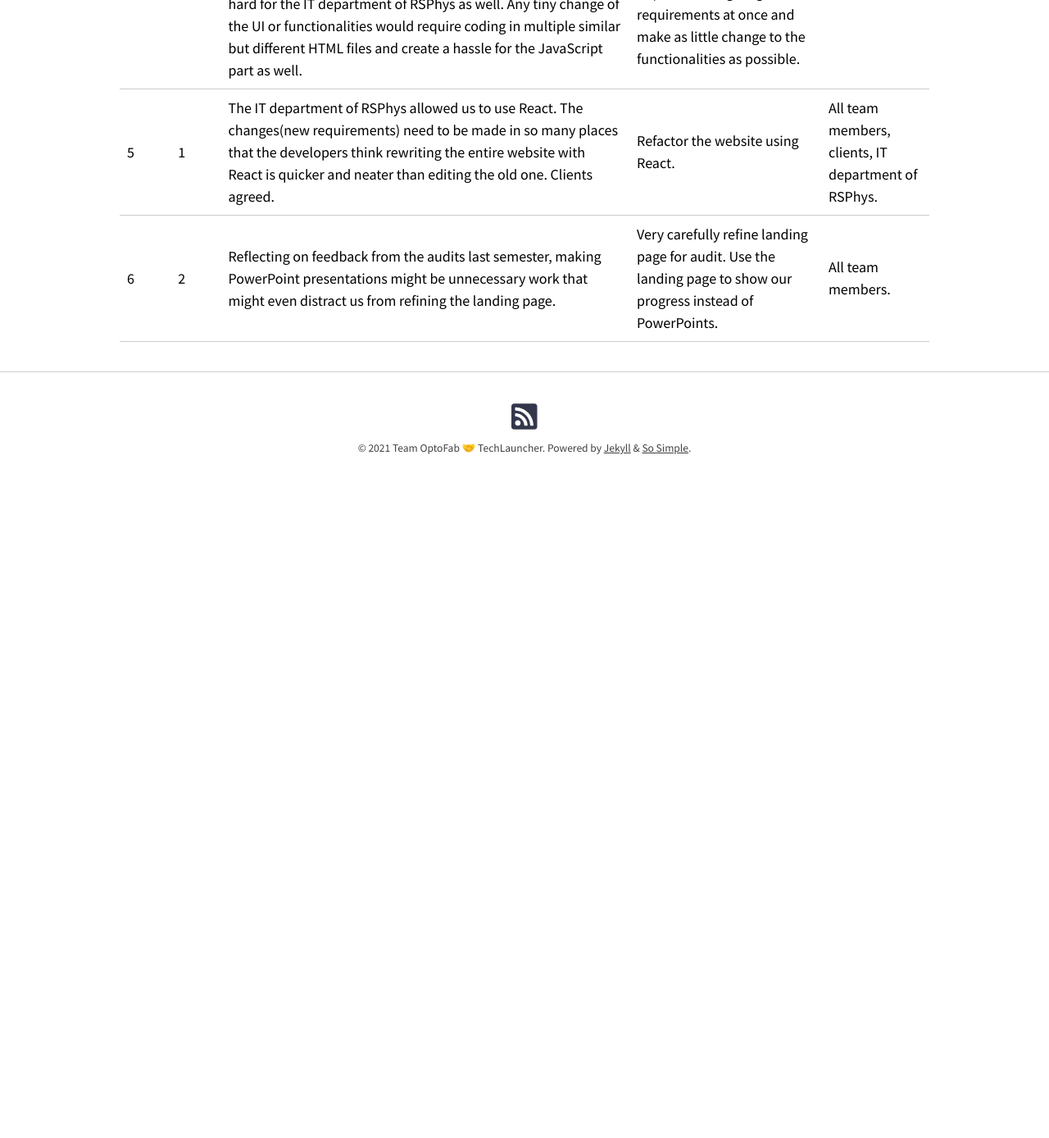
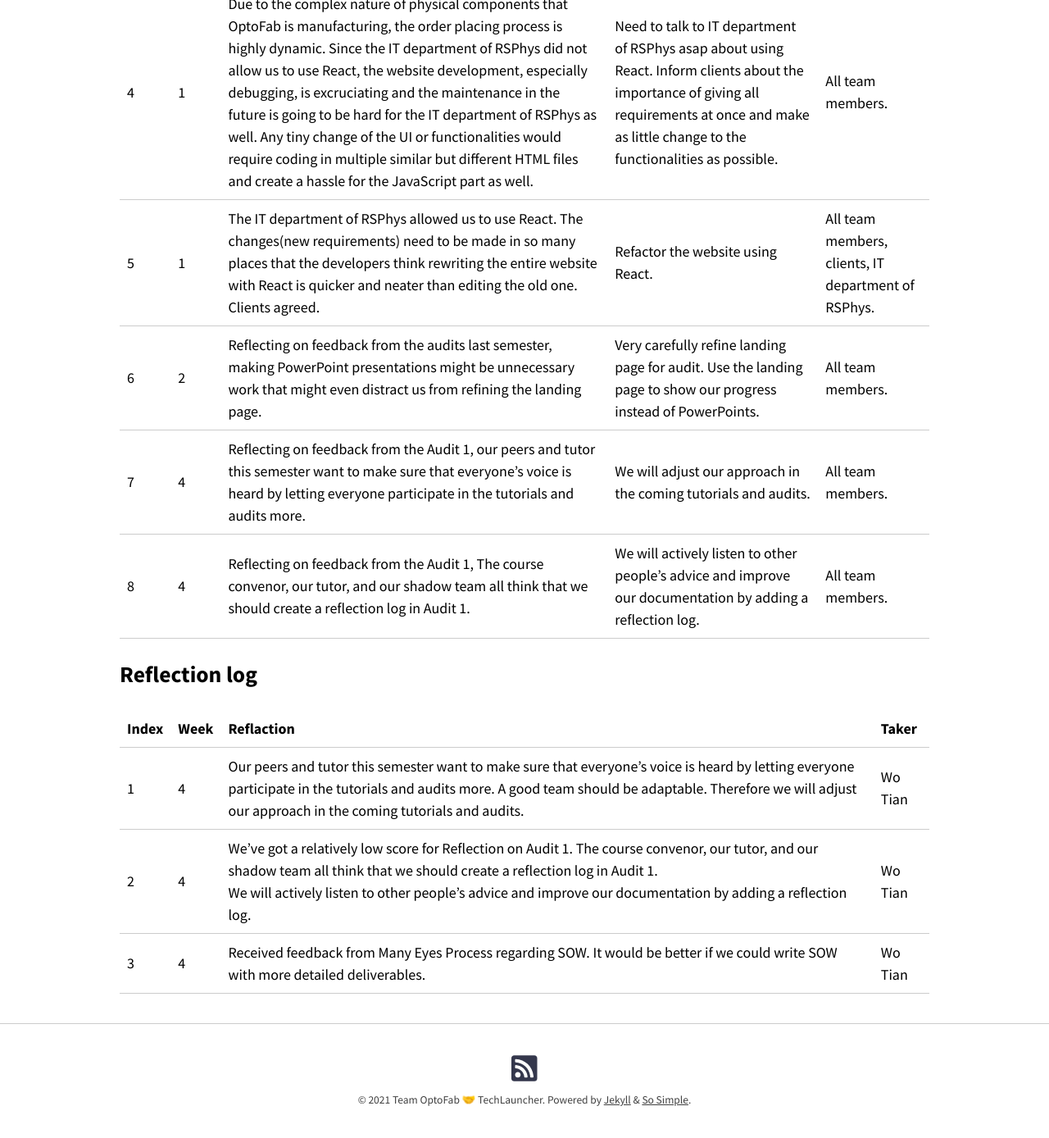
Before and after one commit to optofab/optofab.github.io, a Jekyll site: the page built from logs.md, in a window 1280 px wide and 1400 px high, scrolled down 19518 px. Shown: the top 1388 px of the window at 82% size. Built offline with Jekyll 4.4.1, drawn with Linux system fonts in a browser that asks for light colours; nearby versions of some CDN libraries; emoji names are drawn with the system emoji font; before the commit the page ends 20148 px from its top, so only the background shows below that; some of the changed text lies outside the part shown.

Commit message:
Update logs.md

```diff
--- a/logs.md
+++ b/logs.md
@@ -656,10 +656,12 @@
 
 - Wo Tian
 
-  - Host group meetings and a clients meeting(~ 1.5h). Record meeting minutes.
+  - Host group meetings and a clients meeting. Record meeting minutes. (~ 1.75h)
   - Meet Henry via Zoom, compare the current Customer Portal with requirements from OptoFab, write down the things that need to be corrected, wait for Henry to correct them and check again (~ 2h)
   - Meet with Guoyu and Ruiqiao to discuss the following steps related to Order Management System development. (~ 0.5h)
-  - Database front-end development using C# and ASP.NET (~ 4.5h)
+  - Database front-end development using C# and ASP.NET (~ 5h)
+  - Create Git repo for Local Order Management System, push the front-end progress and send invitations to team members. (~ 0.5h)
+  - Update landing page, including create a reflection log, update reflections in reflection log, decisions in decision-making log, work records. (~ 0.75h)
 
 
 <hr class="hr-dotted">
@@ -710,3 +712,13 @@
 | 4         | 1        | Due to the complex nature of physical components that OptoFab is manufacturing, the order placing process is highly dynamic. Since the IT department of RSPhys did not allow us to use React, the website development, especially debugging, is excruciating and the maintenance in the future is going to be hard for the IT department of RSPhys as well. Any tiny change of the UI or functionalities would require coding in multiple similar but different HTML files and create a hassle for the JavaScript part as well. | Need to talk to IT department of RSPhys asap about using React. Inform clients about the importance of giving all requirements at once and make as little change to the functionalities as possible. | All team members.                                   |
 | 5         | 1        | The IT department of RSPhys allowed us to use React. The changes(new requirements) need to be made in so many places that the developers think rewriting the entire website with React is quicker and neater than editing the old one. Clients agreed.                                                                                                                                                                                                                                                                          | Refactor the website using React.                                                                                                                                                                    | All team members, clients, IT department of RSPhys. |
 | 6         | 2        | Reflecting on feedback from the audits last semester, making PowerPoint presentations might be unnecessary work that might even distract us from refining the landing page.                                                                                                                                                                                                                                                                                                                                                     | Very carefully refine landing page for audit. Use the landing page to show our progress instead of PowerPoints.                                                                                      | All team members.                                   |
+| 7         | 4        | Reflecting on feedback from the Audit 1, our peers and tutor this semester want to make sure that everyone's voice is heard by letting everyone participate in the tutorials and audits more.                                                                                                                                                                                                                                                                                                                                                     |  We will adjust our approach in the coming tutorials and audits.                                                                                      | All team members.                                   |
+| 8         | 4        | Reflecting on feedback from the Audit 1, The course convenor, our tutor, and our shadow team all think that we should create a reflection log in Audit 1.                                                                                                                                                                                                                                                                                                                                                   |  We will actively listen to other people's advice and improve our documentation by adding a reflection log.                                                                                      | All team members.                                   |
+
+## Reflection log
+
+| **Index** | **Week** | **Reflaction**                                                                                                                                                                                         | **Taker**                                       |
+| --------- | -------- | ------------------------------------------------------------------------------------------------------------------------------------------------------------------------------------------------------------------------------------------------------------------------------------------------------------------------------------------------------------------------------------------------------------------------------------------------------------------------------------------------------------------------------- | ---------------------------------------------------------------------------------------------------------------------------------------------------------------------------------------------------- |
+| 1         | 4        | Our peers and tutor this semester want to make sure that everyone's voice is heard by letting everyone participate in the tutorials and audits more. A good team should be adaptable. Therefore we will adjust our approach in the coming tutorials and audits. | Wo Tian |
+| 2         | 4        |  We've got a relatively low score for Reflection on Audit 1. The course convenor, our tutor, and our shadow team all think that we should create a reflection log in Audit 1. <br/> We will actively listen to other people's advice and improve our documentation by adding a reflection log. | Wo Tian |
+| 3         | 4        | Received feedback from Many Eyes Process regarding SOW. It would be better if we could write SOW with more detailed deliverables. | Wo Tian |
```
Also changed, not shown: other parts of logs.md (+1 -1 lines).
